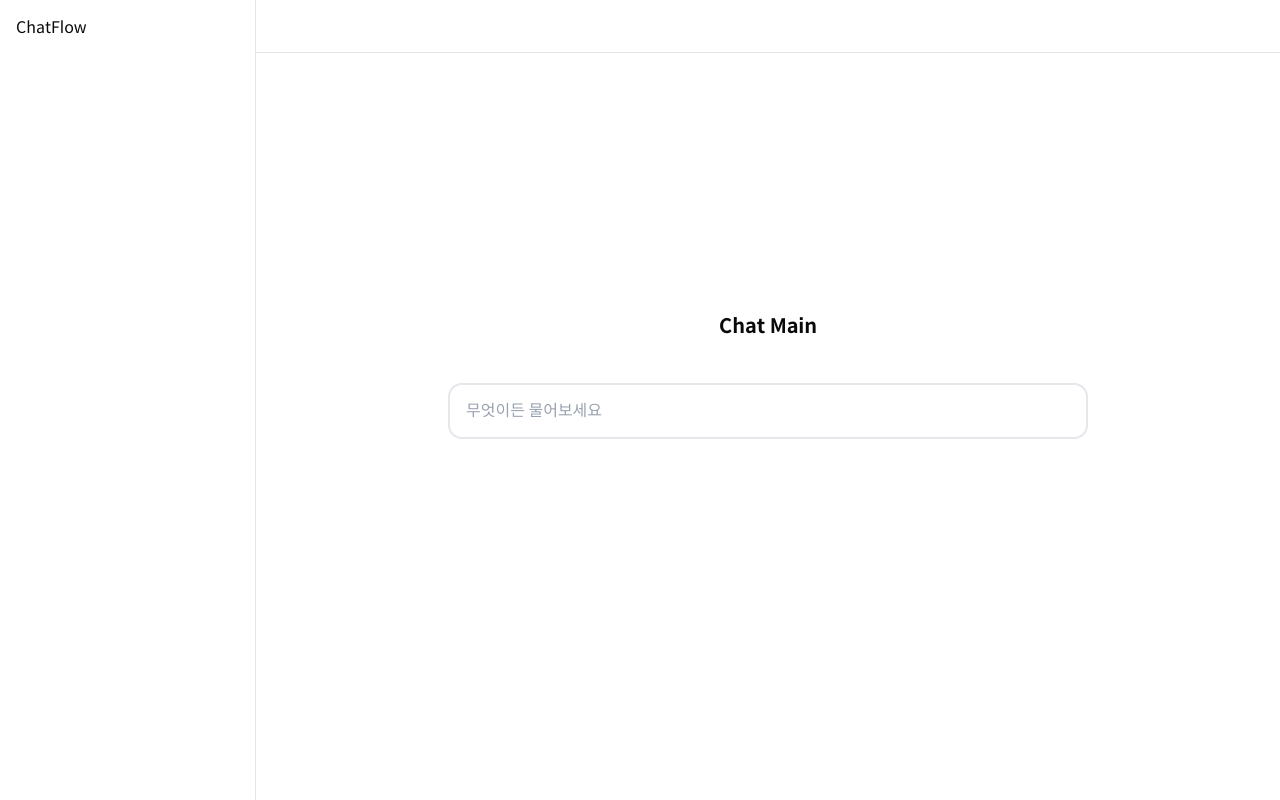
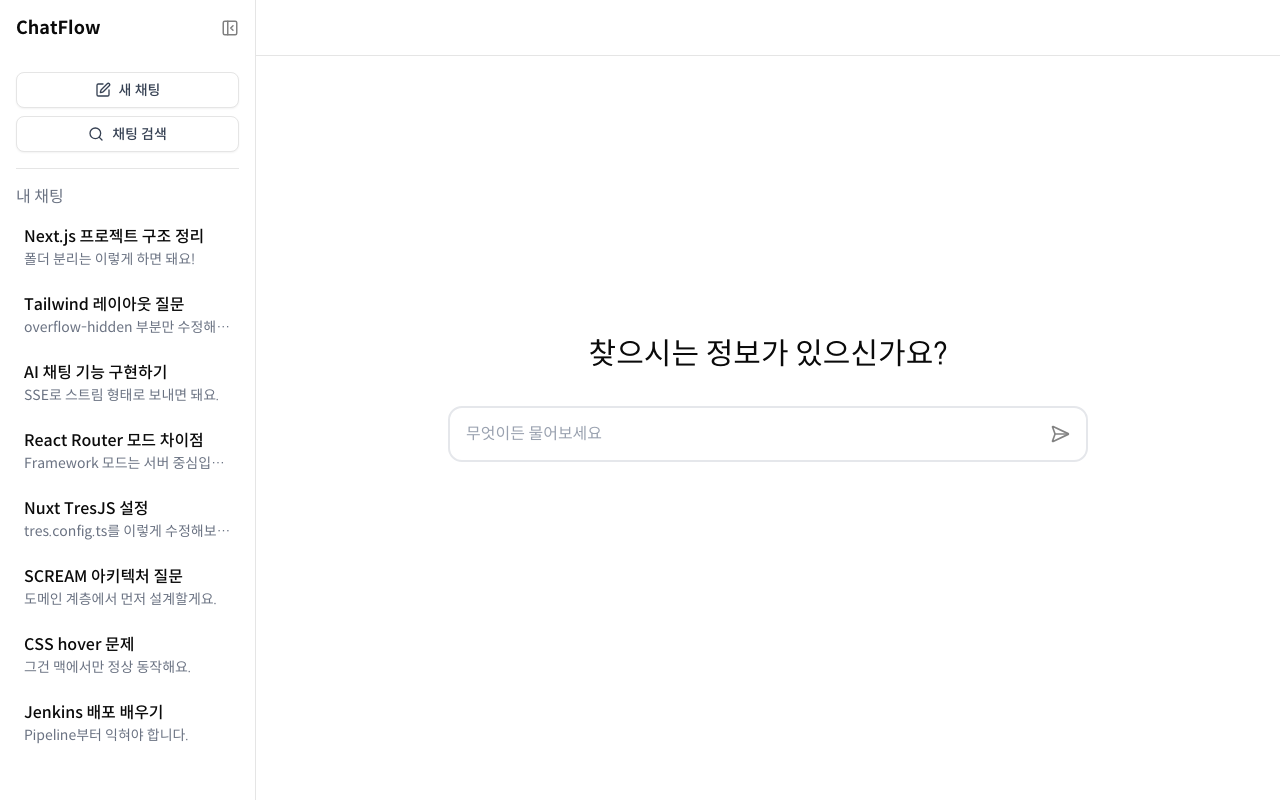
Before and after one commit to wookjjin/chat-flow, a React (Vite) app: page / in a window 1280 px wide. Built offline with nearby package versions, Linux system fonts and the light colour scheme; some icons are missing; what @iconify/tailwind4 would draw is missing.

Commit message:
feat: sidebar, chat list mock

```diff
--- /dev/null
+++ b/src/api/chat/chatList.json
@@ -0,0 +1,58 @@
+[
+  {
+    "id": "chat-001",
+    "title": "Next.js 프로젝트 구조 정리",
+    "lastMessage": "폴더 분리는 이렇게 하면 돼요!",
+    "updatedAt": "2025-11-25 09: 12",
+    "pinned": true
+  },
+  {
+    "id": "chat-002",
+    "title": "Tailwind 레이아웃 질문",
+    "lastMessage": "overflow-hidden 부분만 수정해보세요.",
+    "updatedAt": "2025-11-24 23: 48",
+    "pinned": false
+  },
+  {
+    "id": "chat-003",
+    "title": "AI 채팅 기능 구현하기",
+    "lastMessage": "SSE로 스트림 형태로 보내면 돼요.",
+    "updatedAt": "2025-11-24 18: 21",
+    "pinned": false
+  },
+  {
+    "id": "chat-004",
+    "title": "React Router 모드 차이점",
+    "lastMessage": "Framework 모드는 서버 중심입니다.",
+    "updatedAt": "2025-11-23 14: 03",
+    "pinned": false
+  },
+  {
+    "id": "chat-005",
+    "title": "Nuxt TresJS 설정",
+    "lastMessage": "tres.config.ts를 이렇게 수정해보세요.",
+    "updatedAt": "2025-11-22 10: 55",
+    "pinned": false
+  },
+  {
+    "id": "chat-006",
+    "title": "SCREAM 아키텍처 질문",
+    "lastMessage": "도메인 계층에서 먼저 설계할게요.",
+    "updatedAt": "2025-11-21 19: 20",
+    "pinned": false
+  },
+  {
+    "id": "chat-007",
+    "title": "CSS hover 문제",
+    "lastMessage": "그건 맥에서만 정상 동작해요.",
+    "updatedAt": "2025-11-21 08: 32",
+    "pinned": false
+  },
+  {
+    "id": "chat-008",
+    "title": "Jenkins 배포 배우기",
+    "lastMessage": "Pipeline부터 익혀야 합니다.",
+    "updatedAt": "2025-11-20 16: 15",
+    "pinned": false
+  }
+]
--- a/src/components/layout/Aside.tsx
+++ /dev/null
@@ -1,7 +0,0 @@
-export default function Aside() {
-  return (
-    <aside className="w-64 bg-white h-screen p-4 border-r overflow-y-auto">
-      <div className="flex flex-col gap-4">ChatFlow</div>
-    </aside>
-  );
-}
--- a/src/components/layout/Header.tsx
+++ b/src/components/layout/Header.tsx
@@ -2,7 +2,7 @@ import { Icon } from '@iconify/react';
 
 export default function Header() {
   return (
-    <header className="border-b bg-white p-4">
+    <header className="h-14 border-b bg-white p-4">
       <nav className="mx-auto flex items-center justify-end">
         <div className="space-x-4">
           <div className="cursor-pointer">
--- a/src/components/layout/RootLayout.tsx
+++ b/src/components/layout/RootLayout.tsx
@@ -1,12 +1,12 @@
 import { Outlet } from 'react-router';
 
-import Aside from '@/components/layout/Aside';
 import Header from '@/components/layout/Header';
+import Sidebar from '@/components/layout/Sidebar';
 
 export default function RootLayout() {
   return (
     <div className="flex h-screen">
-      <Aside />
+      <Sidebar />
       <div className="flex flex-1 flex-col overflow-hidden">
         <Header />
         <main className="flex-1 overflow-auto">
--- /dev/null
+++ b/src/components/layout/Sidebar.tsx
@@ -0,0 +1,85 @@
+'use client';
+
+import { useState } from 'react';
+
+import chatList from '@/api/chat/chatList.json' with { type: 'json' };
+import { cn } from '@/lib/utils';
+import { PanelLeftClose, PanelLeftOpen, Search, SquarePen } from 'lucide-react';
+
+import { Button } from '@/components/ui/button';
+import { Separator } from '@/components/ui/separator';
+
+export default function Sidebar() {
+  const [isOpen, setIsOpen] = useState(true);
+  return (
+    <div
+      className={cn(
+        'h-screen border-r bg-white transition-all duration-300 flex flex-col',
+        isOpen ? 'w-64' : 'w-14',
+      )}
+    >
+      {/* Header */}
+      <div className="h-14 flex items-center justify-between px-4">
+        {isOpen ? (
+          <>
+            <span className="font-semibold text-lg">ChatFlow</span>
+            <PanelLeftClose
+              className="cursor-pointer"
+              color="gray"
+              size={18}
+              onClick={() => setIsOpen(false)}
+            />
+          </>
+        ) : (
+          <PanelLeftOpen
+            className="flex-1 cursor-pointer"
+            color="gray"
+            size={18}
+            onClick={() => setIsOpen(true)}
+          />
+        )}
+      </div>
+
+      {/* Body */}
+      <div className="flex flex-1 flex-col p-4 gap-4">
+        <div className="flex flex-col gap-2">
+          {isOpen ? (
+            <>
+              <Button variant="outline" className="cursor-pointer text-gray-700">
+                <SquarePen />새 채팅
+              </Button>
+              <Button variant="outline" className="cursor-pointer text-gray-700">
+                <Search />
+                채팅 검색
+              </Button>
+            </>
+          ) : (
+            <div className="flex flex-col items-center gap-6">
+              <SquarePen color="gray" size={18} />
+              <Search color="gray" size={18} />
+            </div>
+          )}
+        </div>
+        {isOpen ? <Separator /> : <></>}
+        {/* "내 채팅" 영역 */}
+        <div className="flex-1 flex flex-col overflow-auto">
+          {isOpen ? (
+            <>
+              <label className="text-gray-500 mb-2">내 채팅</label>
+              <div className="space-y-2">
+                {chatList.map((chat) => (
+                  <div key={chat.id} className="p-2 rounded-lg hover-bg-gray-100 cursor-pointer">
+                    <div className="font-medium">{chat.title}</div>
+                    <div className="text-sm text-gray-500 truncate">{chat.lastMessage}</div>
+                  </div>
+                ))}
+              </div>
+            </>
+          ) : (
+            <></>
+          )}
+        </div>
+      </div>
+    </div>
+  );
+}
--- a/src/pages/chat-main/index.tsx
+++ b/src/pages/chat-main/index.tsx
@@ -1,34 +1,41 @@
-import { useRef } from 'react';
+import { useRef, useState } from 'react';
+
+import { SendHorizontal } from 'lucide-react';
 
 export default function ChatMain() {
   const editableRef = useRef<HTMLDivElement>(null);
+  const [message, setMessage] = useState('');
+
+  const handleSendMessage = () => {
+    if (!message.trim()) return;
+
+    setMessage('');
+    if (editableRef.current) {
+      editableRef.current.textContent = '';
+      editableRef.current.focus();
+    }
+  };
 
   const handleInput = (e: React.FormEvent<HTMLDivElement>) => {
     const text = e.currentTarget.textContent || '';
-    // 입력값 처리
-    console.log(text);
-  };
+    setMessage(text);
 
-  const handleFocus = () => {
-    const el = editableRef.current;
-    if (el && el.textContent === '무엇이든 물어보세요') {
-      el.textContent = '';
-      el.classList.remove('text-gray-400');
+    if (!text.trim() && editableRef.current) {
+      editableRef.current.textContent = '';
     }
   };
 
-  const handleBlur = () => {
-    const el = editableRef.current;
-    if (el && !el.textContent?.trim()) {
-      el.textContent = '무엇이든 물어보세요';
-      el.classList.add('text-gray-400');
+  const handleKeyDown = (e: React.KeyboardEvent<HTMLDivElement>) => {
+    if (e.key === 'Enter' && !e.shiftKey) {
+      e.preventDefault();
+      handleSendMessage();
     }
   };
 
   return (
     <div className="flex h-full flex-col">
-      <div className="h-80 flex flex-col items-center justify-end pb-8">
-        <div className="text-xl font-semibold text-center">Chat Main</div>
+      <div className="h-85 flex flex-col items-center justify-end pb-6">
+        <div className="text-3xl text-center">찾으시는 정보가 있으신가요?</div>
       </div>
       <div className="w-full max-w-2xl mx-auto pb-4 px-4">
         <div className="flex min-h-14 items-center rounded-xl border-2 border-gray-200 rounded-lg my-2.5 px-4 py-3">
@@ -36,13 +43,17 @@ export default function ChatMain() {
             ref={editableRef}
             contentEditable
             onInput={handleInput}
-            onFocus={handleFocus}
-            onBlur={handleBlur}
-            className="flex-1 outline-none text-gray-400 min-h-6 max-h-52 overflow-y-auto"
+            onKeyDown={handleKeyDown}
+            data-placeholder="무엇이든 물어보세요"
+            className="flex-1 cursor-text outline-none min-h-6 max-h-52 overflow-y-auto empty:before:content-[attr(data-placeholder)] empty:before:text-gray-400"
             suppressContentEditableWarning
-          >
-            무엇이든 물어보세요
-          </div>
+          />
+          <SendHorizontal
+            aria-disabled={!message}
+            className={!message ? 'opacity-50 cursor-not-allowed' : 'cursor-pointer'}
+            size={20}
+            onClick={handleSendMessage}
+          />
         </div>
       </div>
     </div>
--- a/vite.config.ts
+++ b/vite.config.ts
@@ -1,4 +1,5 @@
 import path from 'node:path';
+
 import tailwindcss from '@tailwindcss/vite';
 import react from '@vitejs/plugin-react-swc';
 import { defineConfig } from 'vite';
```
